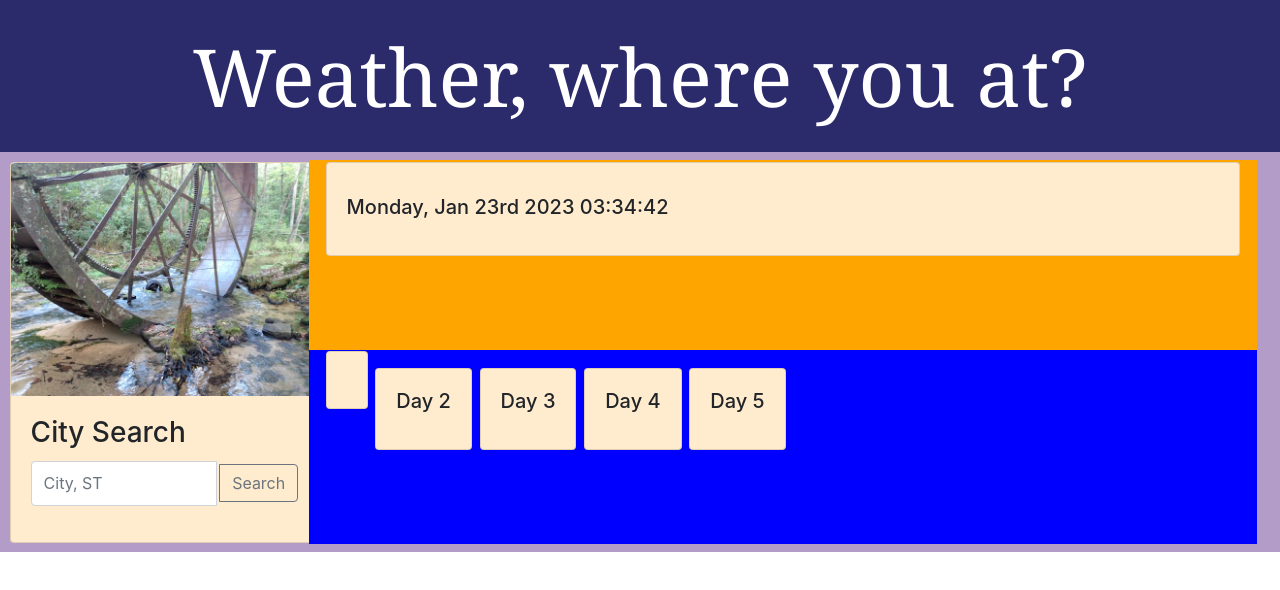
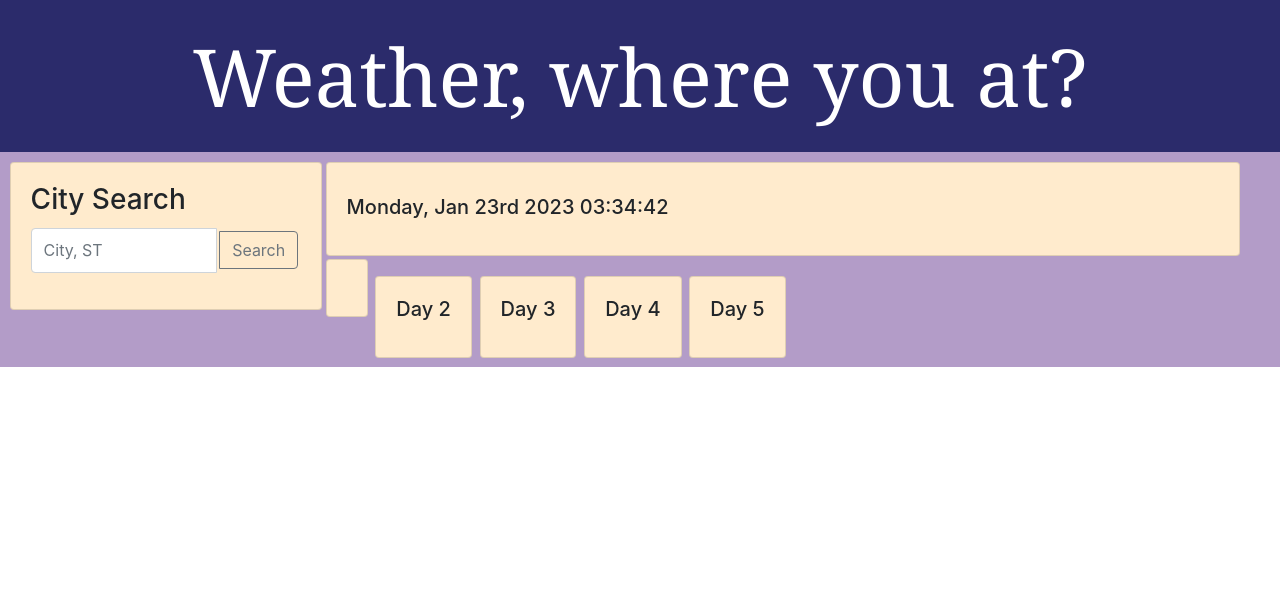
Before and after one commit to joshuagoeke/UTA-6-weather, a plain HTML site: page index.html in a window 1280 px wide. Drawn offline with nearby package versions, Linux system fonts and the light colour scheme.

Commit message:
less garish .css

```diff
--- a/assets/css/style.css
+++ b/assets/css/style.css
@@ -18,7 +18,7 @@ header {
 
 #weather-data{
     width:75%;
-    background-color: orange;
+    /* background-color: orange; */
 
 }
 
@@ -34,7 +34,7 @@ button {
 }
 
 #fivedays{
-    background-color: blue;
+    /* background-color: blue; */
     justify-items: center;
 }
 
--- a/index.html
+++ b/index.html
@@ -17,7 +17,7 @@
     <div class="row no-gutters">
     <div class="col-sm-3">
       <div class="card" id= "city-search">
-       <img class="card-img-top" src="./assets/images/old mill wheel.jpg" alt="Card image cap">
+       <!-- <img class="card-img-top" src="./assets/images/old mill wheel.jpg" alt="Card image cap"> -->
         <div class="card-body">
           <h3 class="card-title">City Search</h3>
           <div class="input-group mb-3">
```
